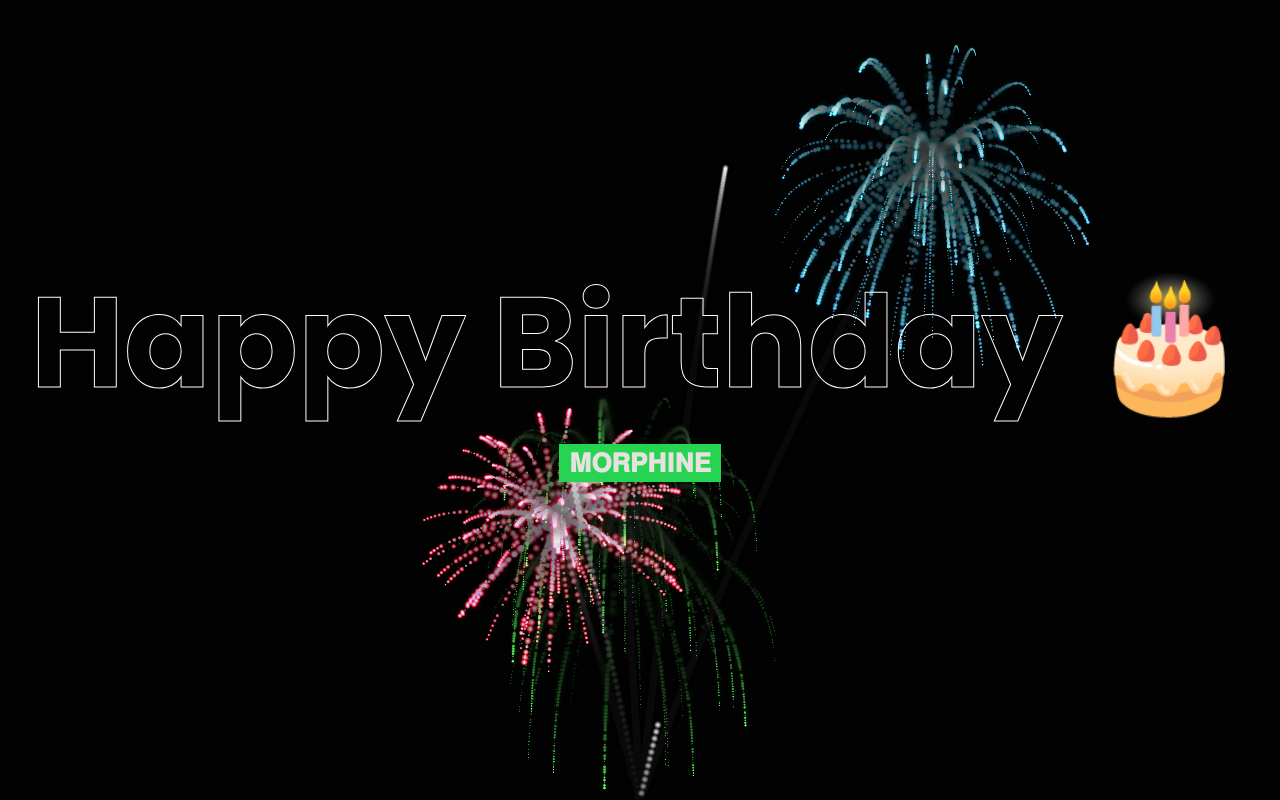
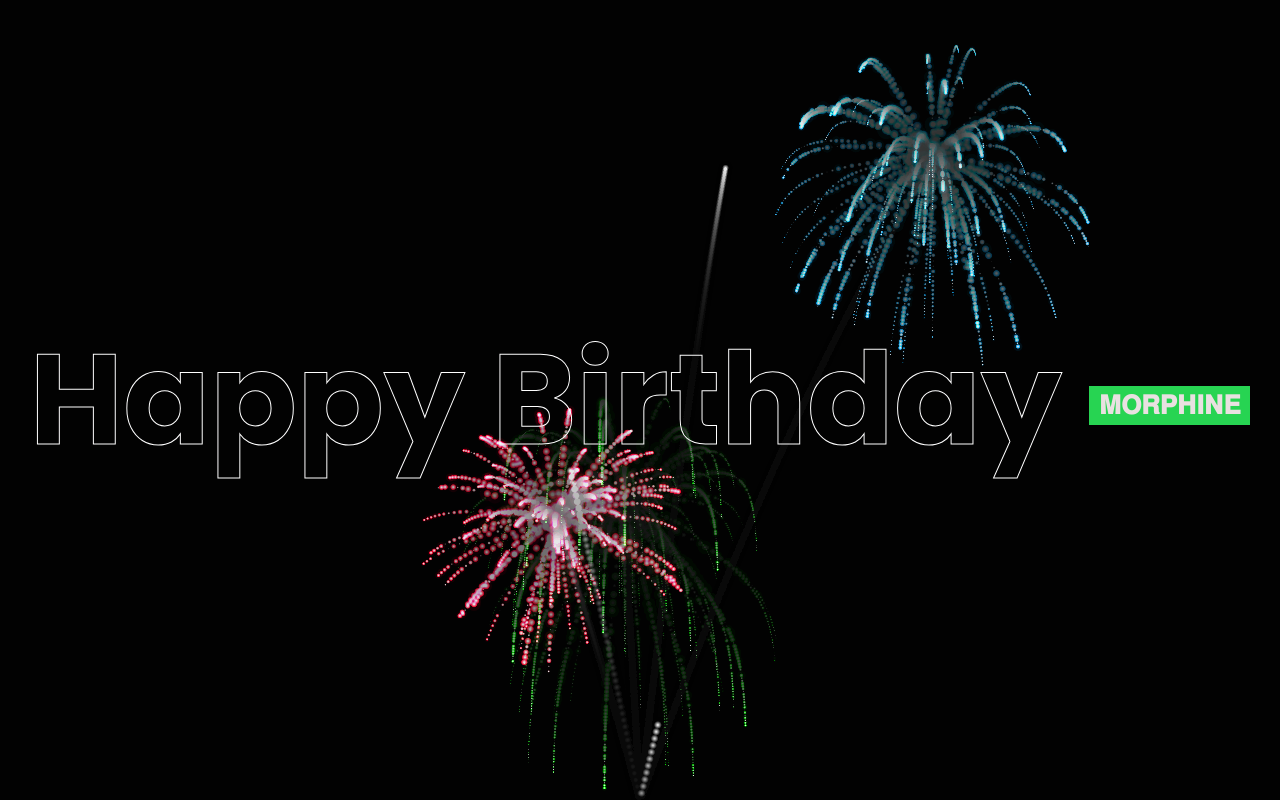
Before and after one commit to Sparklingmind46/Happy-diwali, a plain HTML site: page index.html in a window 1280 px wide. Drawn offline with nearby package versions, Linux system fonts and the light colour scheme.

Commit message:
Update index.html

```diff
--- a/index.html
+++ b/index.html
@@ -3,7 +3,7 @@
 <head>
     <meta charset="UTF-8">
     <meta name="viewport" content="width=device-width, initial-scale=1.0">
-    <title>HAPPY Birthday 🎂</title>
+    <title>HAPPY Birthday </title>
     <link rel="stylesheet" href="style.css">
 
 </head>
@@ -12,7 +12,7 @@
 	<section class="fireworks" id="sec1">
 	<section class="content" id="sec2">
 		<h2>
-			Happy Birthday 🎂
+			Happy Birthday
 			<span>𝐌𝐎𝐑𝐏𝐇𝐈𝐍𝐄</span>
 		</h2>
 	</section>
```
